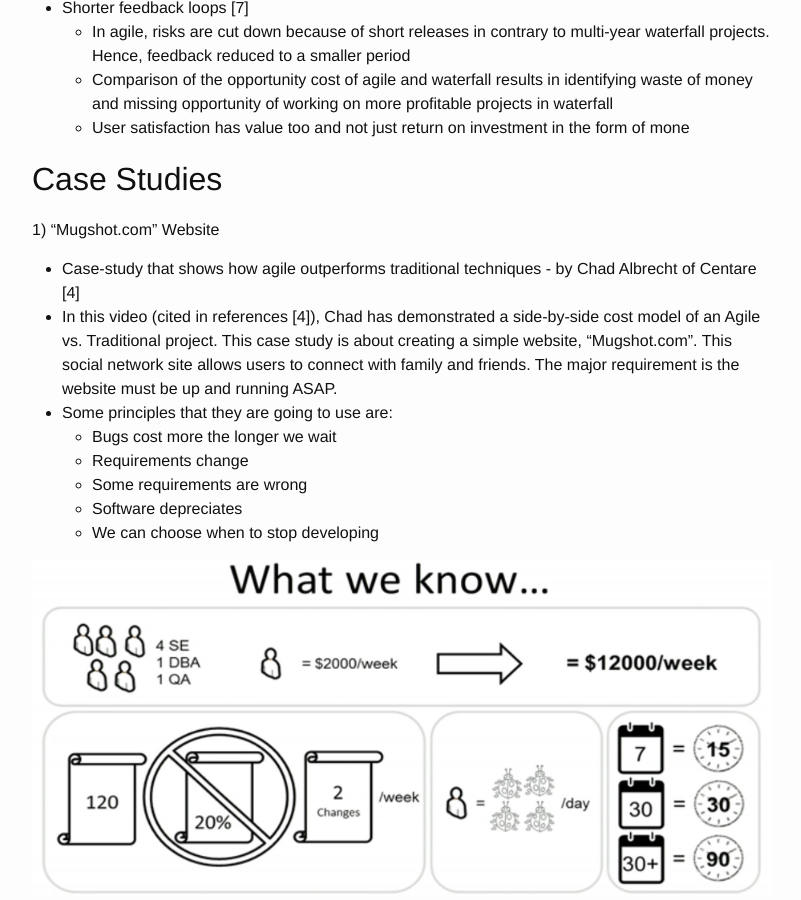
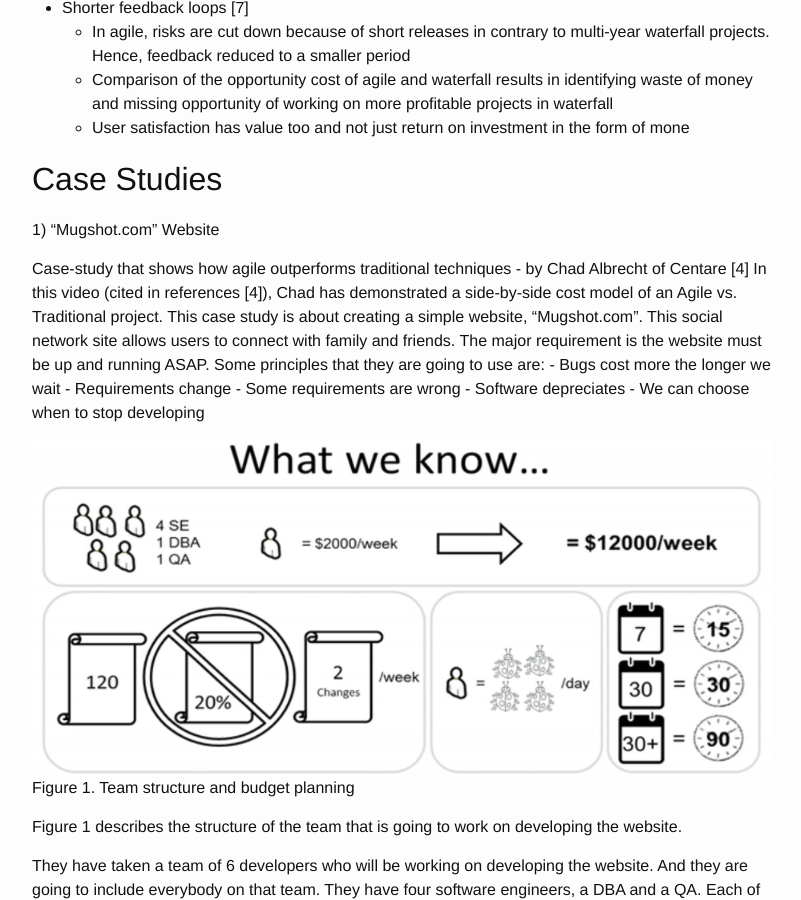
Before and after one commit to css566/css566.github.io, a Jekyll site: the page built from _posts/2016-04-28-agile_economic.md, in a window 1280 px wide and 900 px high, scrolled down 3621 px. Shown: the whole window, without its empty margins (238-1039 px from the left). Built offline with Jekyll 4.4.1, drawn with Linux system fonts in a browser that asks for light colours; comment, search, counter and statistics services are not loaded.

```diff
--- a/_posts/2016-04-28-agile_economic.md
+++ b/_posts/2016-04-28-agile_economic.md
@@ -99,9 +99,9 @@
 -------------
 1) "Mugshot.com" Website
 
-- Case-study that shows how agile outperforms traditional techniques - by Chad Albrecht of Centare [4]
-- In this video (cited in references [4]), Chad has demonstrated a side-by-side cost model of an Agile vs. Traditional project. This case study is about creating a simple website, “Mugshot.com”. This social network site allows users to connect with family and friends. The major requirement is the website must be up and running ASAP.
-- Some principles that they are going to use are:
+Case-study that shows how agile outperforms traditional techniques - by Chad Albrecht of Centare [4]
+In this video (cited in references [4]), Chad has demonstrated a side-by-side cost model of an Agile vs. Traditional project. This case study is about creating a simple website, “Mugshot.com”. This social network site allows users to connect with family and friends. The major requirement is the website must be up and running ASAP.
+Some principles that they are going to use are:
     - Bugs cost more the longer we wait
     - Requirements change
     - Some requirements are wrong
```
